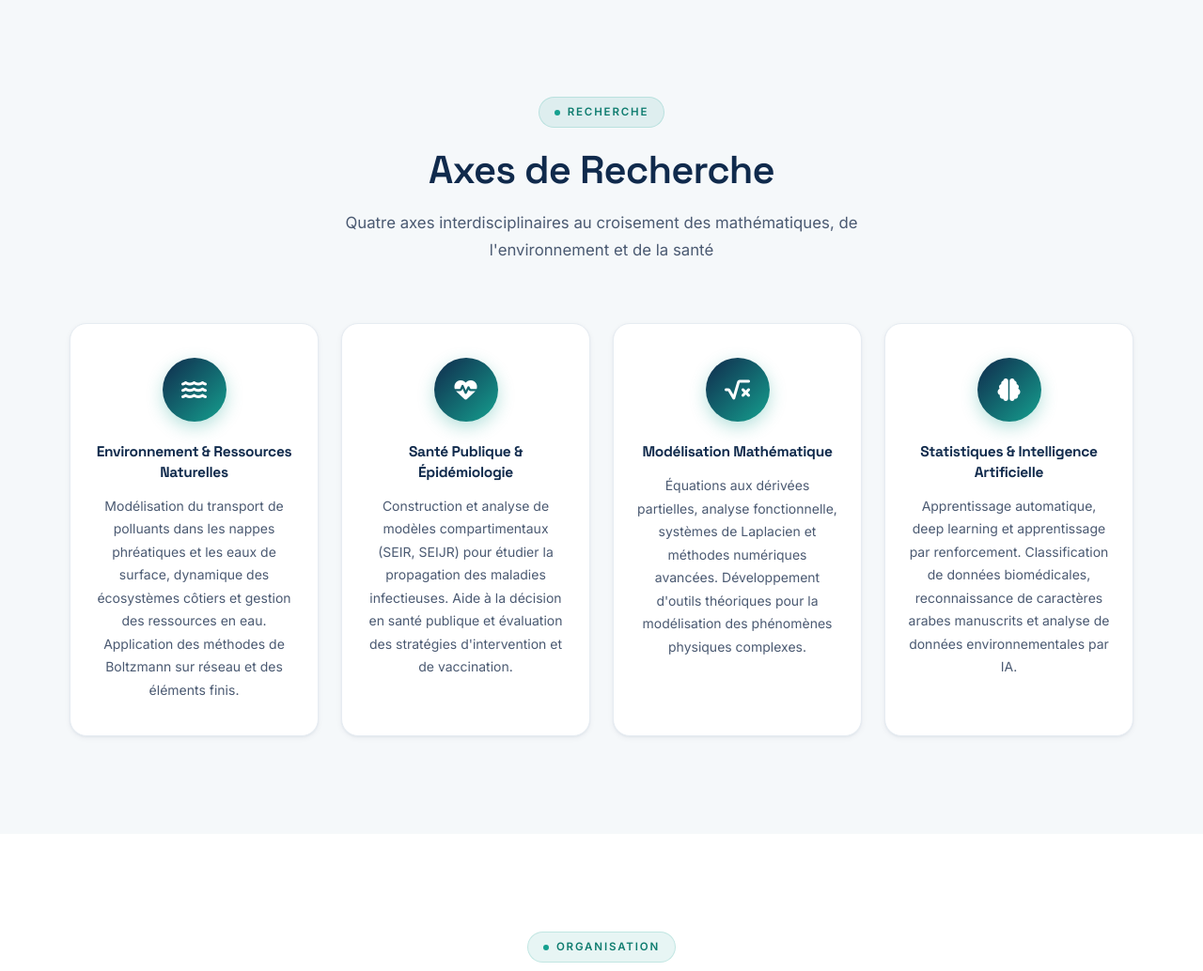
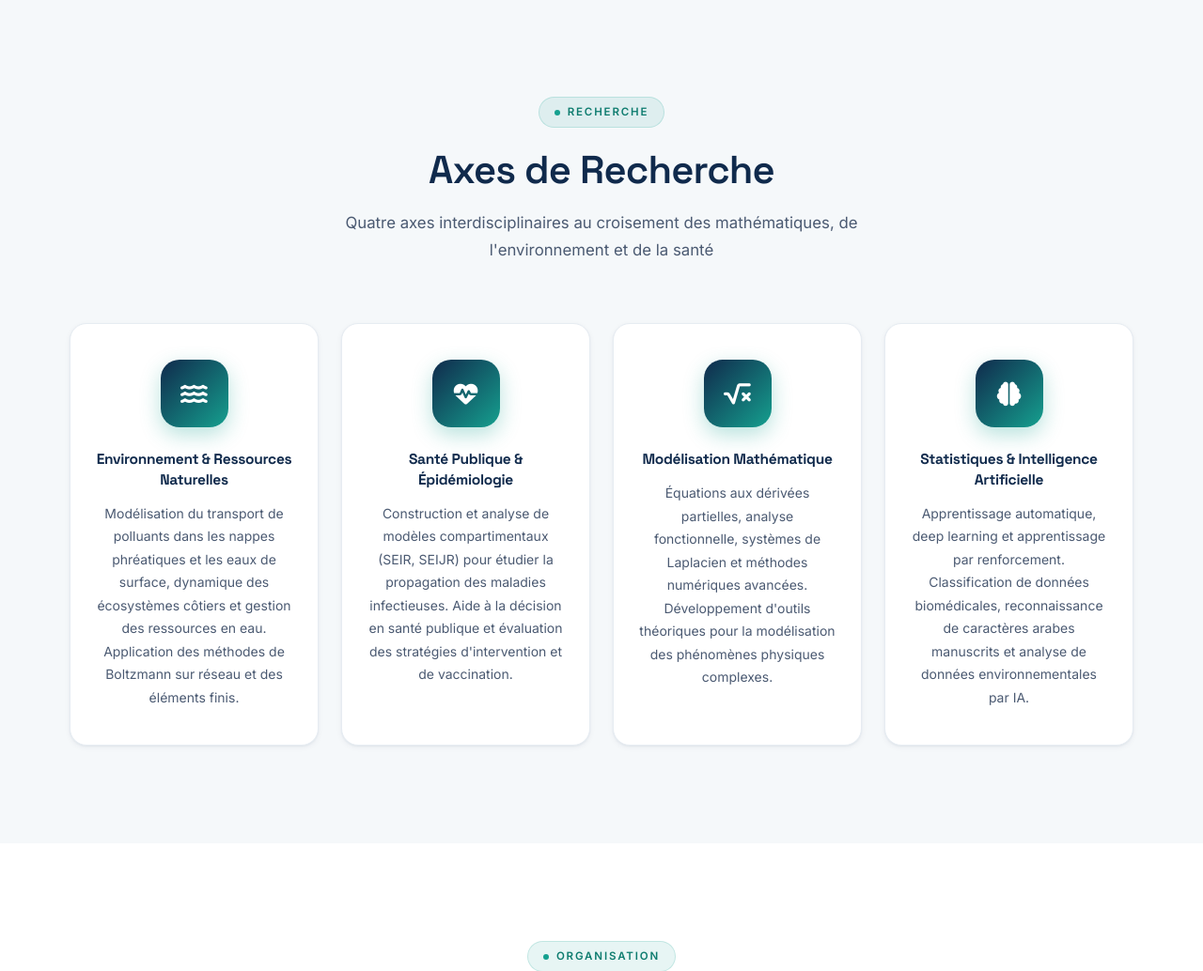
Before and after one commit to umr-ames/umr-ames.github.io, a PHP site: page / in a window 1280 px wide. Shown: the part 2968-4002 px from the top of the page at 94% size. Run offline with PHP 8.4, Linux system fonts and the light colour scheme.

Commit message:
Finitions premium : cartes Axes, filtres publications
- Cartes Axes : icônes en carré arrondi, liseré d'accent au survol, micro-rotation
- Filtres publications : survol teal, actif navy avec ombre
- Cartes publications : léger décalage au survol

Co-Authored-By: Claude Opus 4.8 <noreply@anthropic.com>

```diff
--- a/css/style.css
+++ b/css/style.css
@@ -379,20 +379,28 @@ h1, h2, h3, h4,
   display: grid; grid-template-columns: repeat(auto-fit, minmax(245px, 1fr)); gap: 24px;
 }
 .axe-card {
-  background: var(--white); border-radius: var(--radius-lg); padding: 36px 24px;
+  background: var(--white); border-radius: var(--radius-lg); padding: 38px 26px;
   box-shadow: var(--shadow-sm); border: 1px solid var(--border);
-  transition: var(--transition); text-align: center;
+  transition: var(--transition); text-align: center; position: relative; overflow: hidden;
+}
+.axe-card::after {
+  content: ''; position: absolute; top: 0; left: 0; right: 0; height: 3px;
+  background: linear-gradient(90deg, var(--accent), var(--accent-2));
+  transform: scaleX(0); transform-origin: center; transition: transform 0.35s var(--ease);
 }
 .axe-card:hover {
-  box-shadow: var(--shadow-lg); transform: translateY(-5px); border-color: rgba(21,160,143,0.4);
+  box-shadow: var(--shadow-lg); transform: translateY(-6px); border-color: var(--border-strong);
 }
+.axe-card:hover::after { transform: scaleX(1); }
 .axe-icon {
-  width: 68px; height: 68px; border-radius: 50%;
+  width: 72px; height: 72px; border-radius: 20px;
   background: linear-gradient(135deg, var(--primary), var(--accent));
-  display: flex; align-items: center; justify-content: center; margin: 0 auto 22px;
-  box-shadow: 0 6px 18px rgba(21,160,143,0.3);
+  display: flex; align-items: center; justify-content: center; margin: 0 auto 24px;
+  box-shadow: 0 8px 22px rgba(21,160,143,0.30);
+  transition: var(--transition);
 }
-.axe-icon i { font-size: 1.5rem; color: var(--white); }
+.axe-card:hover .axe-icon { transform: scale(1.06) rotate(-3deg); }
+.axe-icon i { font-size: 1.6rem; color: var(--white); }
 .axe-card h3 { font-size: 0.97rem; font-weight: 700; color: var(--primary); margin-bottom: 12px; line-height: 1.4; }
 .axe-card p { font-size: 0.875rem; color: var(--text-secondary); line-height: 1.75; }
 
@@ -515,11 +523,15 @@ h1, h2, h3, h4,
    ===================================================== */
 .pub-filters { display: flex; justify-content: center; gap: 10px; flex-wrap: wrap; margin-bottom: 36px; }
 .pub-filter-btn {
-  padding: 7px 18px; border-radius: 50px; font-size: 0.82rem; font-weight: 600;
-  border: 1.5px solid var(--border); color: var(--text-secondary); transition: var(--transition);
+  padding: 8px 18px; border-radius: 50px; font-size: 0.82rem; font-weight: 600;
+  border: 1px solid var(--border-strong); color: var(--text-secondary); transition: var(--transition);
 }
-.pub-filter-btn.active, .pub-filter-btn:hover {
+.pub-filter-btn:hover {
+  color: var(--accent-dark); border-color: var(--accent); background: rgba(21,160,143,0.07);
+}
+.pub-filter-btn.active {
   background: var(--primary); color: var(--white); border-color: var(--primary);
+  box-shadow: 0 4px 12px rgba(16,42,76,0.18);
 }
 
 .publications-list { display: flex; flex-direction: column; gap: 14px; }
@@ -528,7 +540,7 @@ h1, h2, h3, h4,
   padding: 20px 24px; box-shadow: var(--shadow-sm); transition: var(--transition);
   border-left: 4px solid var(--accent); display: flex; flex-direction: column; gap: 5px;
 }
-.pub-card:hover { box-shadow: var(--shadow); border-left-color: var(--primary); }
+.pub-card:hover { box-shadow: var(--shadow); border-left-color: var(--primary); transform: translateX(4px); }
 .pub-meta { display: flex; align-items: center; gap: 10px; flex-wrap: wrap; }
 .pub-year {
   font-size: 0.74rem; font-weight: 700; color: var(--white);
--- a/en/index.html
+++ b/en/index.html
@@ -19,7 +19,7 @@
   <link rel="preconnect" href="https://fonts.gstatic.com" crossorigin>
   <link href="https://fonts.googleapis.com/css2?family=Inter:wght@300;400;500;600;700;800;900&family=Space+Grotesk:wght@400;500;600;700&display=swap" rel="stylesheet">
   <link rel="stylesheet" href="https://cdnjs.cloudflare.com/ajax/libs/font-awesome/6.5.0/css/all.min.css">
-  <link rel="stylesheet" href="../css/style.css?v=20260616">
+  <link rel="stylesheet" href="../css/style.css?v=20260617">
 </head>
 <body>
 
@@ -693,6 +693,6 @@
   <div class="lightbox-counter"></div>
 </div>
 
-<script src="../js/main.js?v=20260616"></script>
+<script src="../js/main.js?v=20260617"></script>
 </body>
 </html>
--- a/index.html
+++ b/index.html
@@ -22,7 +22,7 @@
   <!-- Font Awesome -->
   <link rel="stylesheet" href="https://cdnjs.cloudflare.com/ajax/libs/font-awesome/6.5.0/css/all.min.css">
   <!-- CSS principal -->
-  <link rel="stylesheet" href="css/style.css?v=20260616">
+  <link rel="stylesheet" href="css/style.css?v=20260617">
 </head>
 <body>
 
@@ -1540,7 +1540,7 @@
 </div>
 
 <!-- JavaScript -->
-<script src="js/main.js?v=20260616"></script>
+<script src="js/main.js?v=20260617"></script>
 
 </body>
 </html>
```
